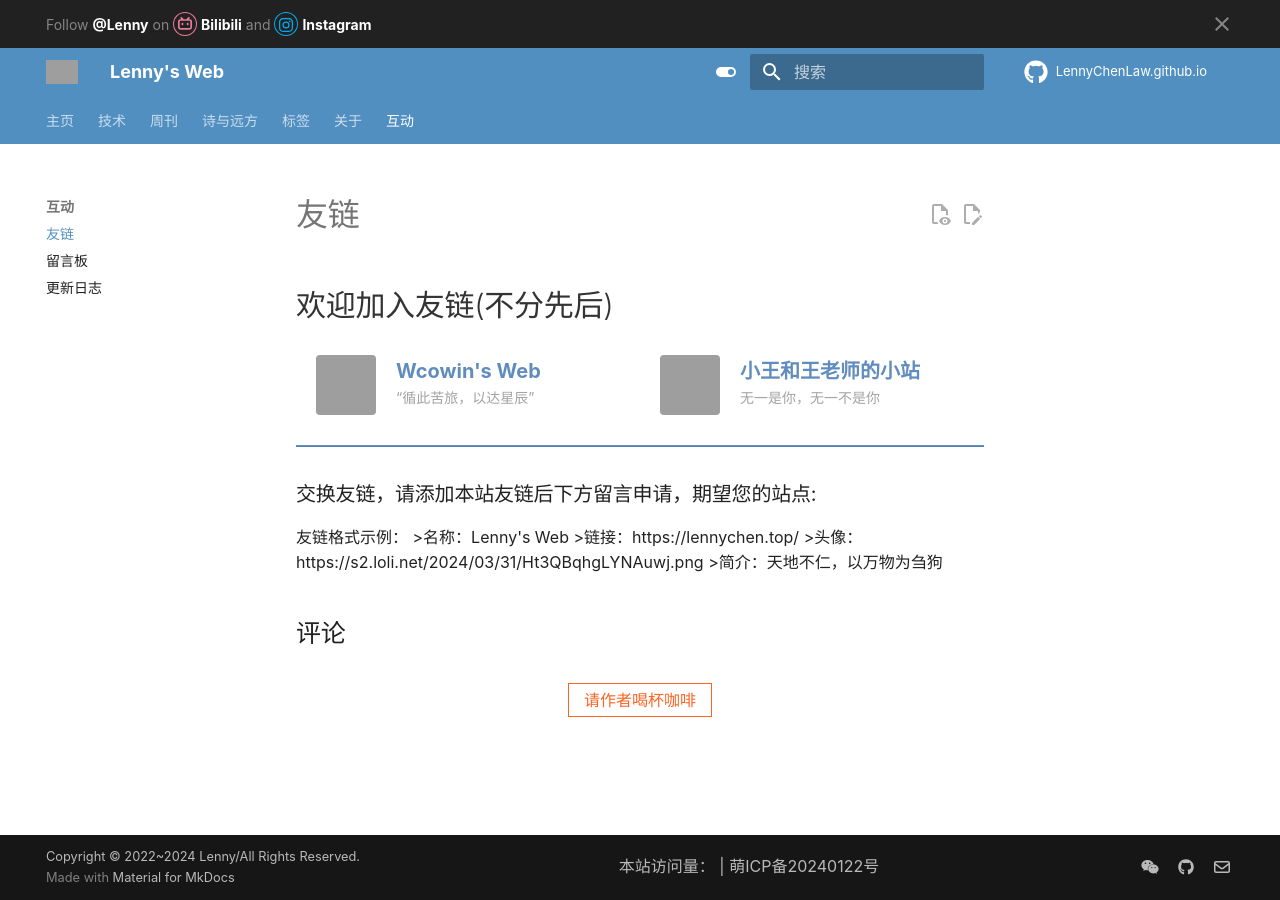
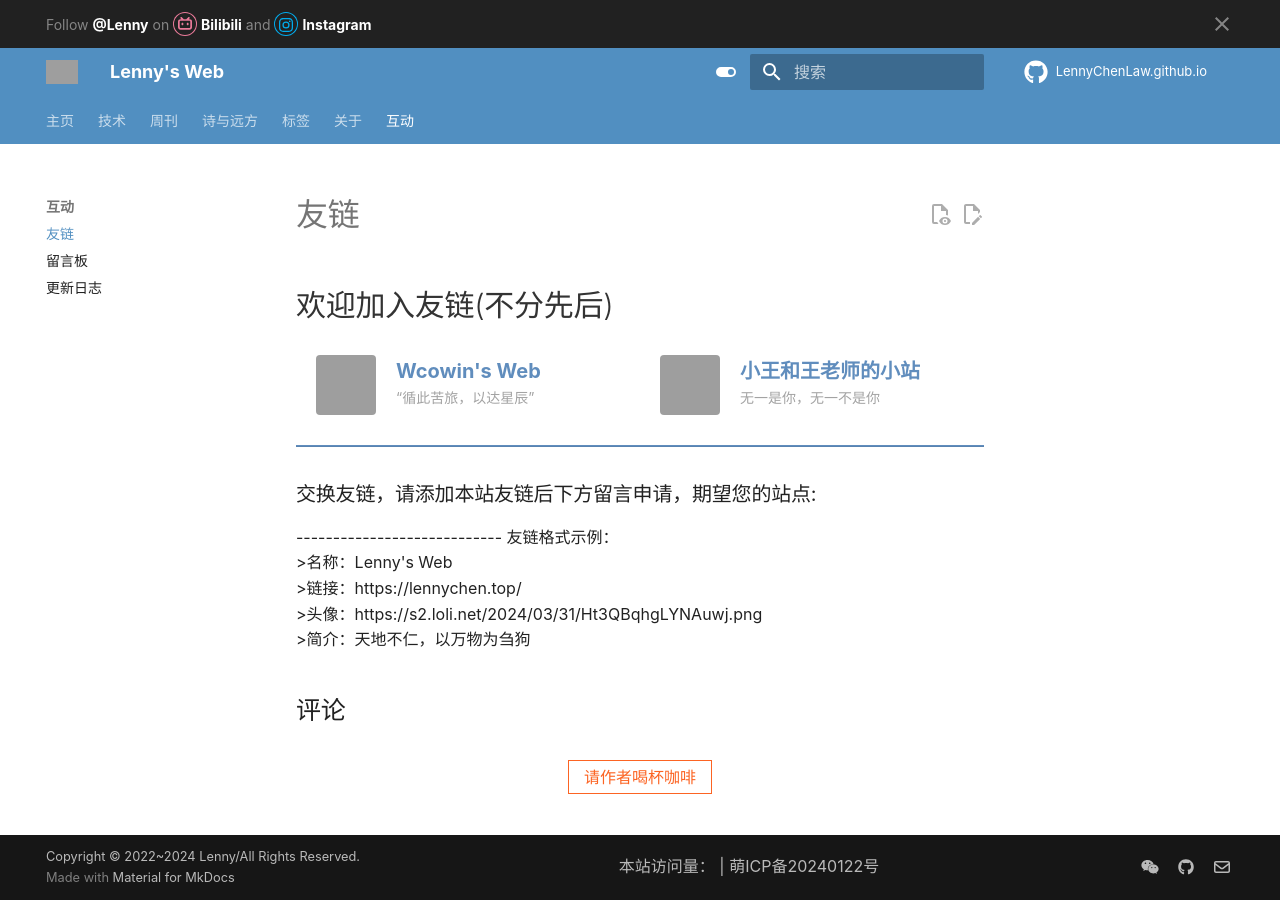
Before and after one commit to LennyChenLaw/LennyChenLaw.github.io, an MkDocs documentation site: the page built from docs/about/links.md, in a window 1280 px wide. Built offline with MkDocs 1.6.1 and Material for MkDocs 9.7.7, drawn with Linux system fonts in a browser that asks for light colours; comment, search, counter and statistics services are not loaded; a style sheet for code colours, icons or effects is not loaded; grey boxes are pictures that could not be loaded.

```diff
--- a/docs/about/links.md
+++ b/docs/about/links.md
@@ -44,12 +44,12 @@ hide:
     <h3>交换友链，请添加本站友链后下方留言申请，期望您的站点:</h3>
 </div>
 
+----------------------------
+
+友链格式示例：<br>
 
 
-友链格式示例：
-
-
->名称：Lenny's Web
->链接：https://lennychen.top/
->头像：https://s2.loli.net/2024/03/31/Ht3QBqhgLYNAuwj.png
->简介：天地不仁，以万物为刍狗
+>名称：Lenny's Web <br>
+>链接：https://lennychen.top/ <br>
+>头像：https://s2.loli.net/2024/03/31/Ht3QBqhgLYNAuwj.png <br>
+>简介：天地不仁，以万物为刍狗 <br>
```
